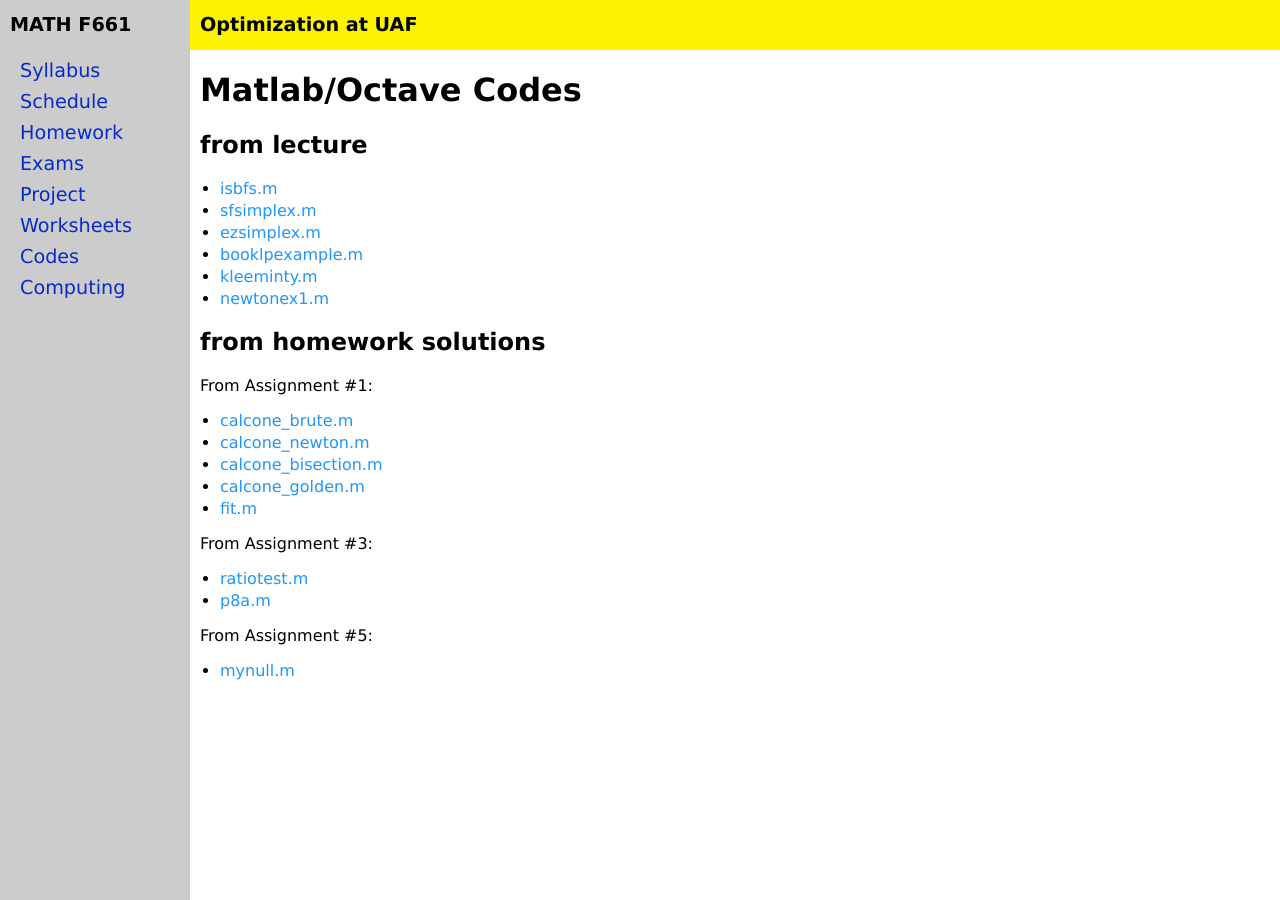
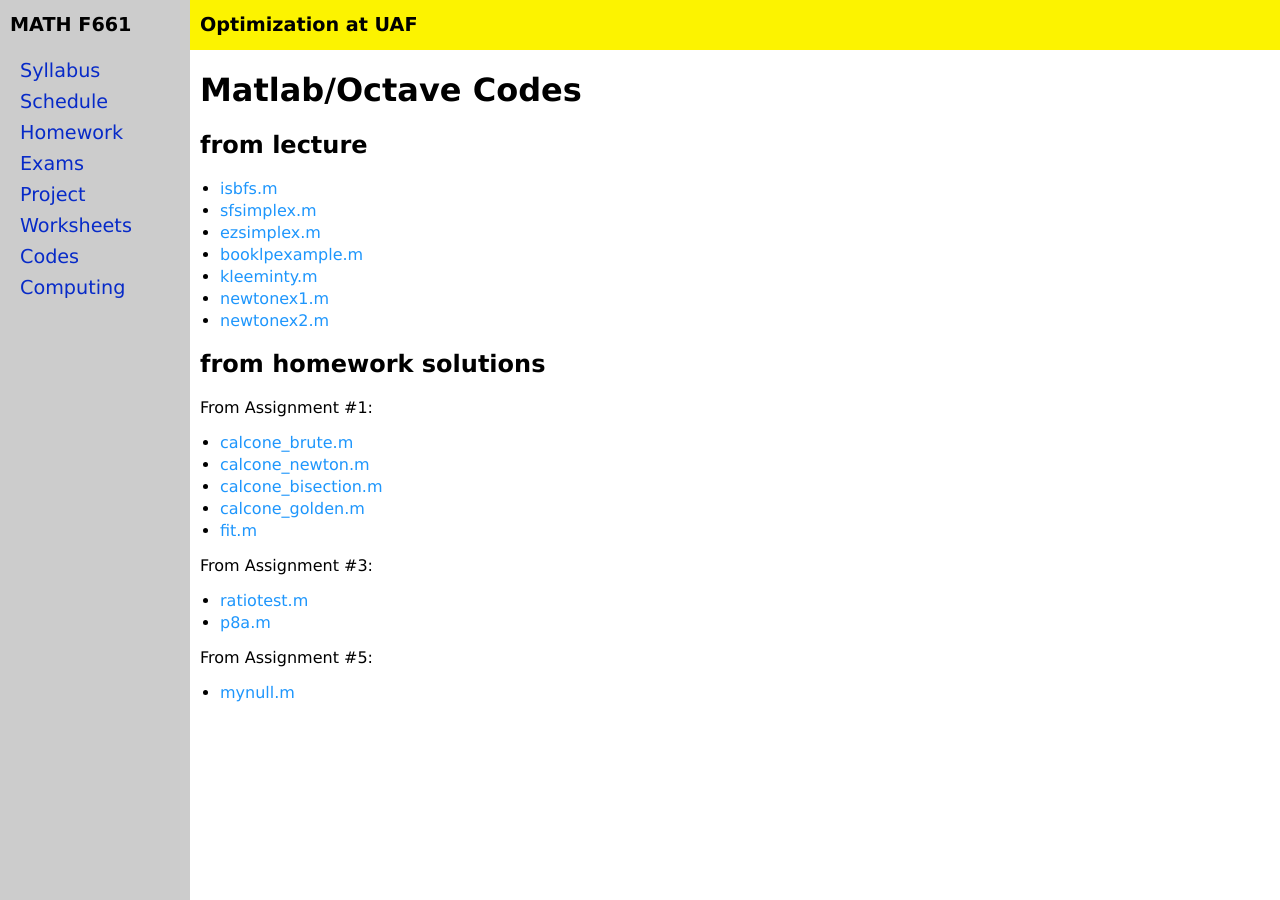
Before and after one commit to bueler/opt, a Jekyll site: the page built from codes.md, in a window 1280 px wide. Built offline with Jekyll 4.4.1, drawn with Linux system fonts in a browser that asks for light colours.

Commit message:
post example

```diff
--- a/codes.md
+++ b/codes.md
@@ -13,6 +13,7 @@ title: Matlab/Octave Codes
   * [booklpexample.m](assets/codes/booklpexample.m)
   * [kleeminty.m](assets/codes/kleeminty.m)
   * [newtonex1.m](assets/codes/newtonex1.m)
+  * [newtonex2.m](assets/codes/newtonex2.m)
 
 ## from homework solutions
 
```
Also changed, not shown: 1 other file.
